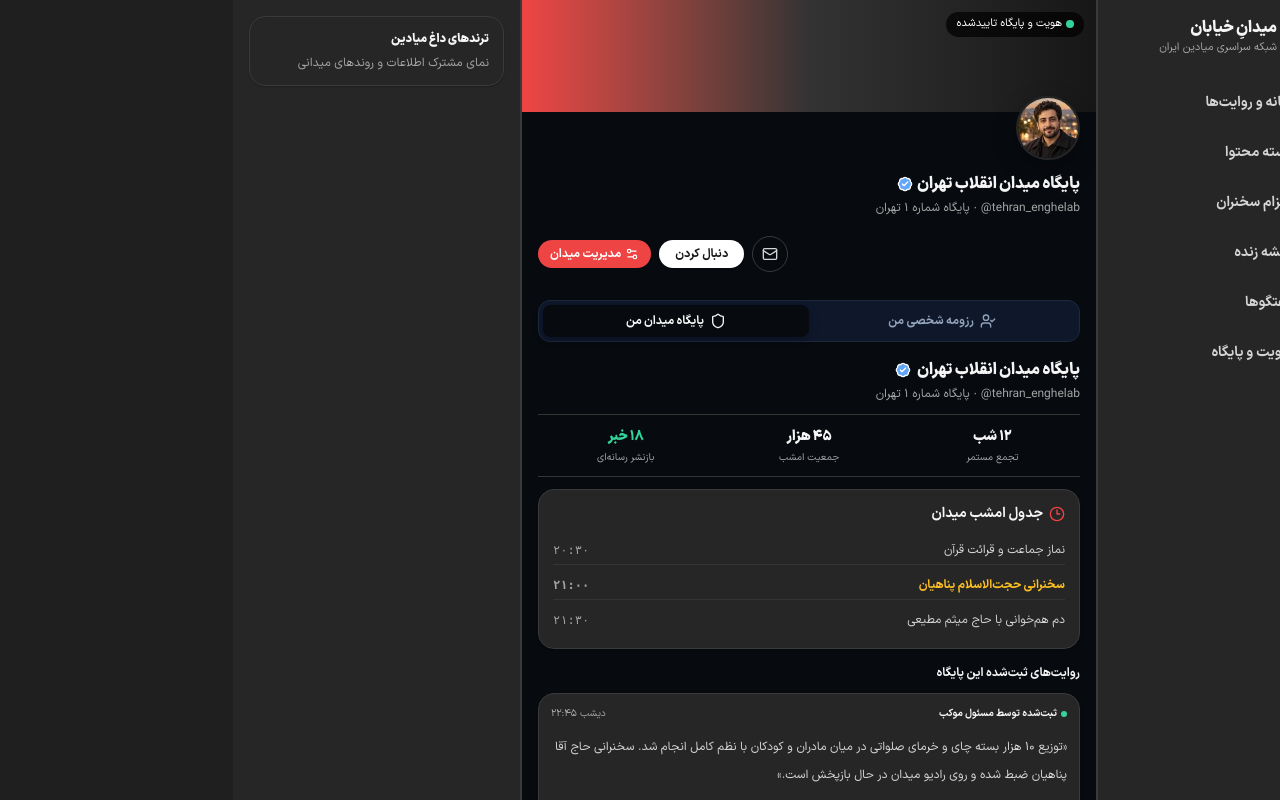
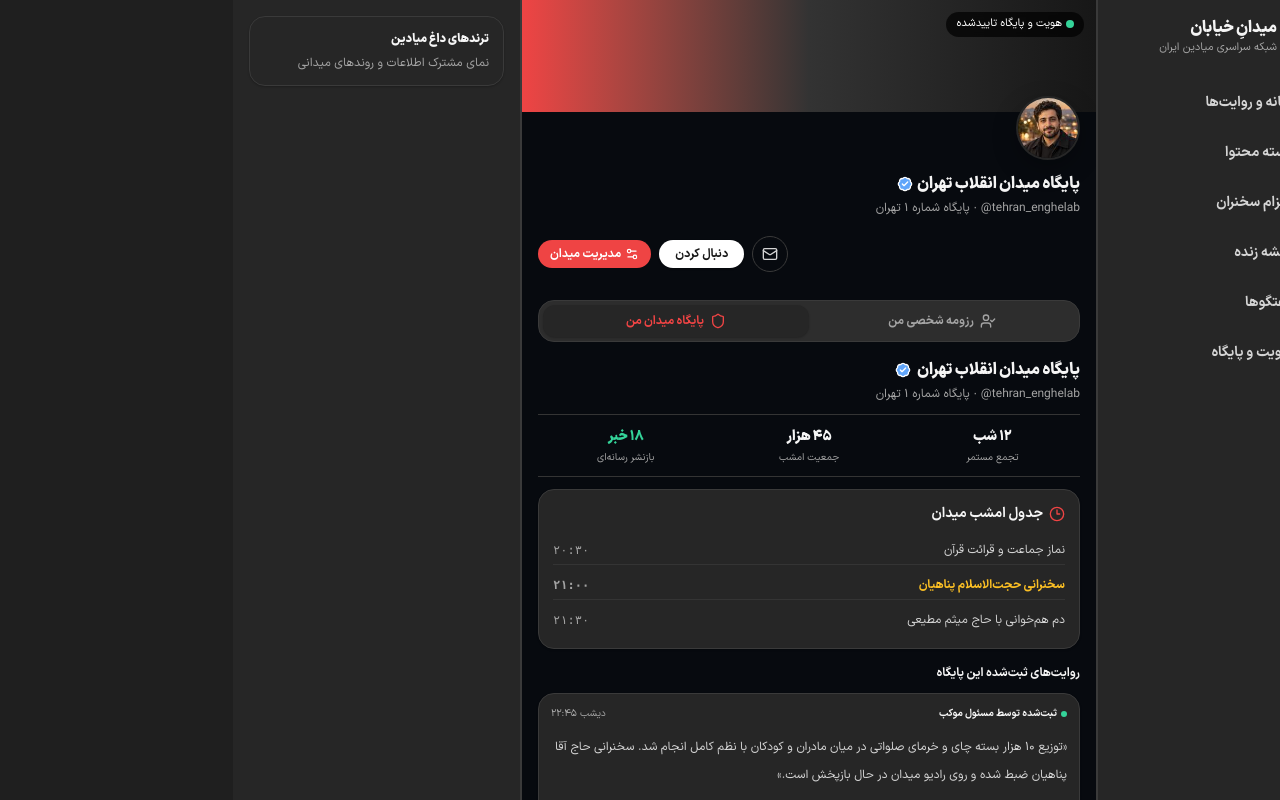
Before and after one commit to mohammad-mohammad-soltani/meydan, a Next.js app: page /profile in a window 1280 px wide. Built offline with nearby package versions, Linux system fonts and the light colour scheme.

Commit message:
refactor: migrate profile tabs to semantic tokens

```diff
--- a/features/profile/components/ProfileTabs.tsx
+++ b/features/profile/components/ProfileTabs.tsx
@@ -4,5 +4,11 @@ import type { ProfileTab } from "../types";
 type ProfileTabsProps = { activeTab: ProfileTab; onChange: (tab: ProfileTab) => void; };
 
 export function ProfileTabs({ activeTab, onChange }: ProfileTabsProps) {
-  return <div className="mx-4 flex rounded-xl border border-slate-200 bg-slate-100 p-1 text-xs font-bold dark:border-slate-800 dark:bg-slate-900"><button type="button" onClick={() => onChange("resume")} className={"flex flex-1 items-center justify-center gap-1.5 rounded-lg py-2 transition " + (activeTab === "resume" ? "bg-white text-brand-red shadow-sm dark:bg-[#070a0f]" : "text-slate-500 dark:text-slate-400")}><UserCheck className="h-4 w-4" />رزومه شخصی من</button><button type="button" onClick={() => onChange("square")} className={"flex flex-1 items-center justify-center gap-1.5 rounded-lg py-2 transition " + (activeTab === "square" ? "bg-white text-brand-red shadow-sm dark:bg-[#070a0f]" : "text-slate-500 dark:text-slate-400")}><Shield className="h-4 w-4" />پایگاه میدان من</button></div>;
+  const tabClass = (active: boolean) => `flex flex-1 items-center justify-center gap-1.5 rounded-control py-2 transition-colors ${active ? "bg-surface text-brand shadow-xs" : "text-muted-foreground hover:bg-hover hover:text-foreground"}`;
+  return (
+    <div className="mx-4 flex rounded-card border border-border bg-surface-muted p-1 text-xs font-bold">
+      <button type="button" onClick={() => onChange("resume")} aria-pressed={activeTab === "resume"} className={tabClass(activeTab === "resume")}><UserCheck className="h-4 w-4" />رزومه شخصی من</button>
+      <button type="button" onClick={() => onChange("square")} aria-pressed={activeTab === "square"} className={tabClass(activeTab === "square")}><Shield className="h-4 w-4" />پایگاه میدان من</button>
+    </div>
+  );
 }
```
